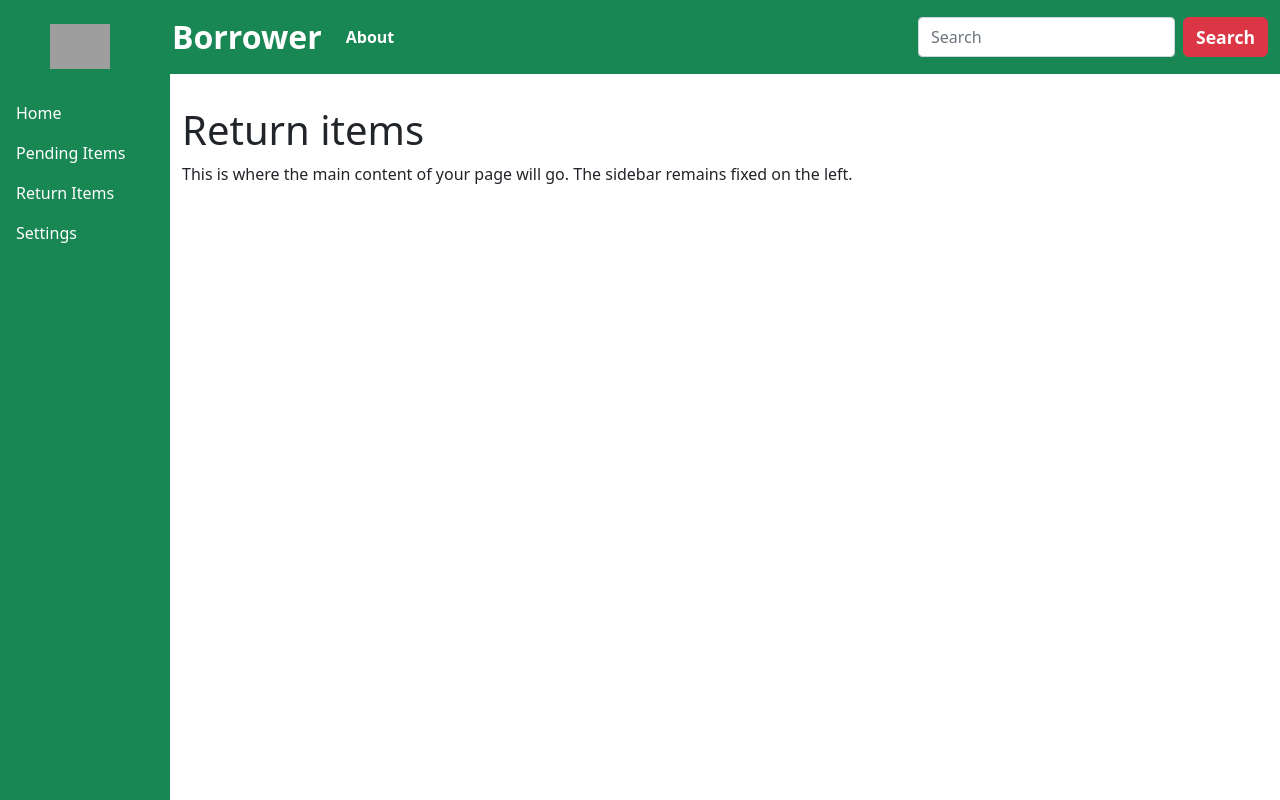
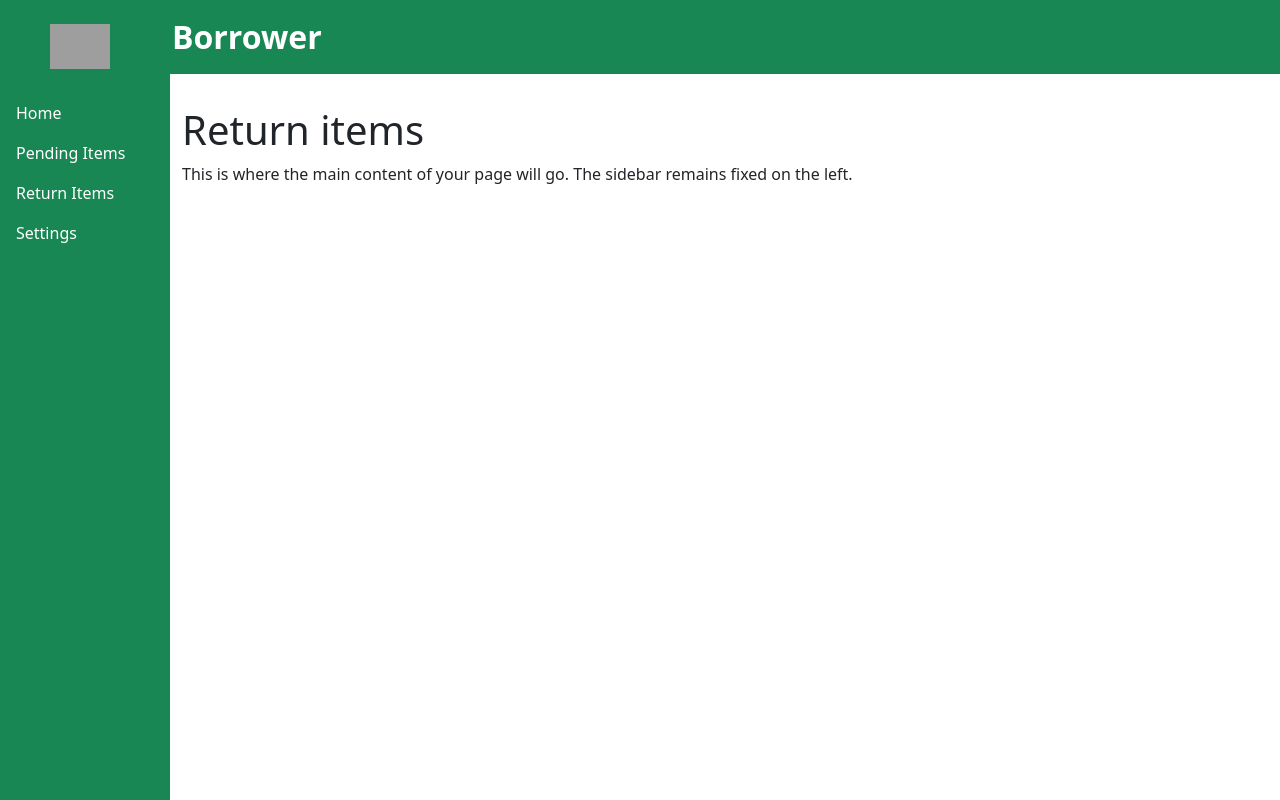
Before and after one commit to CSSO-Linux-User-Group-ESSU/Computer-lab-borrower-system, a Django app: page /return_items/ in a window 1280 px wide. Run offline with Django 5.2, Linux system fonts and the light colour scheme; grey boxes are pictures that could not be loaded.

Commit message:
update template

```diff
--- a/borrower/settings.py
+++ b/borrower/settings.py
@@ -106,7 +106,7 @@ AUTH_PASSWORD_VALIDATORS = [
 
 LANGUAGE_CODE = 'en-us'
 
-TIME_ZONE = 'UTC'
+TIME_ZONE = 'Asia/Manila'
 
 USE_I18N = True
 
--- a/borrower_app/models.py
+++ b/borrower_app/models.py
@@ -17,6 +17,7 @@ class BorrowerInfo(models.Model):
     power_cord_qty = models.CharField(max_length=5)
     total_qty = models.CharField(max_length=5)
     other_qty = models.CharField(max_length=20)
+    # date = models.DateTimeField(auto_now_add=True)
 
     def __str__(self):
         return f" Borrower {self.last_name}, {self.first_name} {self.middle_initial}."
--- a/borrower_app/static/borrower_app/css/main_style.css
+++ b/borrower_app/static/borrower_app/css/main_style.css
@@ -59,3 +59,7 @@ body{
   margin-left: 150px;
   padding: 2rem;
 }
+
+table, th, td {
+  border: 1px solid black;
+}
--- a/borrower_app/templates/borrower_app/login_index.html
+++ b/borrower_app/templates/borrower_app/login_index.html
@@ -16,7 +16,7 @@
 <body>
 
     <!----------------------- Main Container -------------------------->
-    <form action="main_window/" method="POST">
+    <form action="home/" method="post">
         {% csrf_token %}
 
 
--- a/borrower_app/templates/borrower_app/main_index.html
+++ b/borrower_app/templates/borrower_app/main_index.html
@@ -21,15 +21,7 @@
           <span class="navbar-toggler-icon"></span>
         </button>
         <div class="collapse navbar-collapse" id="navbarColor01">
-          <ul class="navbar-nav me-auto">
-            <li class="nav-item">
-              <a class="nav-link" href="#">About</a>
-            </li>
-          </ul>
-          <form class="d-flex">
-            <input class="form-control me-sm-2" type="search" placeholder="Search">
-            <button class="btn btn-danger my-2 my-sm-0" type="submit">Search</button>
-          </form>
+
         </div>
       </div>
     </nav>
@@ -45,8 +37,8 @@
           <a class="nav-link" href="#">Settings</a>
         </nav>
       </div>
-
-
+    {% block content %}
+    {% endblock content %}
 
 </body>
 </html>
--- a/borrower_app/templates/borrower_app/return_items.html
+++ b/borrower_app/templates/borrower_app/return_items.html
@@ -1,57 +1,9 @@
+{% extends "borrower_app/main_index.html" %}
 
 
-<!DOCTYPE html>
-<html lang="en">
-<head>
-    <meta charset="UTF-8">
-    {% load static %}
-    <link rel="stylesheet" href="https://cdn.jsdelivr.net/npm/bootstrap@5.2.3/dist/css/bootstrap.min.css" integrity="sha384-rbsA2VBKQhggwzxH7pPCaAqO46MgnOM80zW1RWuH61DGLwZJEdK2Kadq2F9CUG65" crossorigin="anonymous">
-    <link rel="stylesheet" href="{% static 'borrower_app/css/main_style.css' %}">
-    <title>Essu Borrower</title>
-
-
-</head>
-<body>
-    {% load static %}
-    {% csrf_token %}
-    <nav class="navbar navbar-expand-lg bg-success" data-bs-theme="dark">
-      <div class="container-fluid" style="font-weight: 700;">
-
-        <a class="navbar-brand header text-white ml-8" href="#">Borrower</a>
-        <button class="navbar-toggler" type="button" data-bs-toggle="collapse" data-bs-target="#navbarColor01" aria-controls="navbarColor01" aria-expanded="false" aria-label="Toggle navigation">
-          <span class="navbar-toggler-icon"></span>
-        </button>
-        <div class="collapse navbar-collapse" id="navbarColor01">
-              <ul class="navbar-nav me-auto">
-                <li class="nav-item">
-                  <a class="nav-link" href="#">About</a>
-                </li>
-              </ul>
-          <form class="d-flex">
-            <input class="form-control me-sm-2" type="search" placeholder="Search">
-            <button class="btn btn-danger my-2 my-sm-0" type="submit">Search</button>
-          </form>
-        </div>
-      </div>
-    </nav>
-    <!-- Sidebar -->
-      <div class="sidebar">
-      <div class="featured-image mb-4 mt-2 ">
-          <img src="{% static 'borrower_app/images/essu_logo_no_text.png' %}" class="img-fluid" style="width: 60px;">
-      </div>
-         <nav class="nav flex-column">
-          <a class="nav-link " href="{% url 'home' %}">Home</a>
-          <a class="nav-link " href="{% url 'pending_items' %}">Pending Items</a>
-          <a class="nav-link active" href="{% url 'return_items' %}">Return Items</a>
-          <a class="nav-link " href="#">Settings</a>
-        </nav>
-      </div>
-        <!-- Content -->
-    <div class="content">
+{% block content %}
+<div class="content">
       <h1>Return items</h1>
       <p>This is where the main content of your page will go. The sidebar remains fixed on the left.</p>
-    </div>
-
-
-</body>
-</html>
+</div>
+{% endblock content %}
```
Also changed, not shown: HTR/img_blue.jpg (deleted), db.sqlite3.
